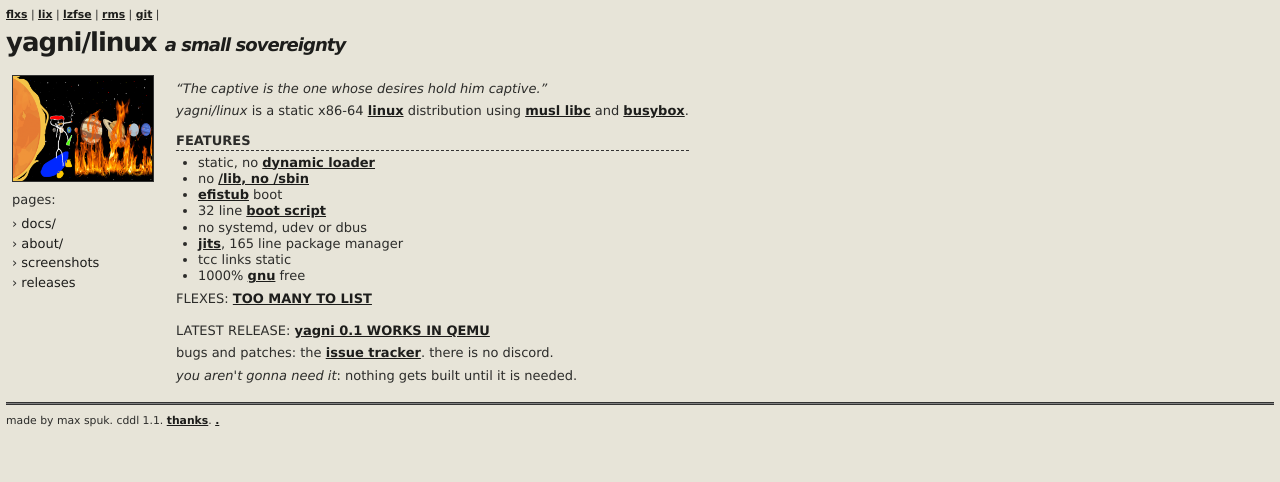
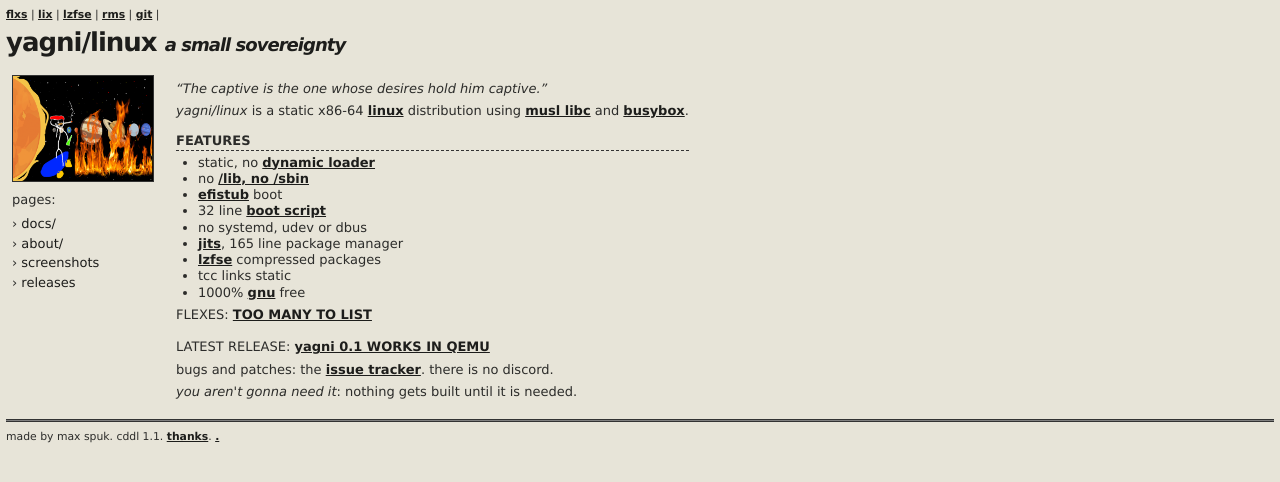
Before and after one commit to yagnilinux/yagnilinux.github.io, a plain HTML site: page index.html in a window 1280 px wide. Drawn offline with Linux system fonts and the light colour scheme.

Commit message:
lzfse back

```diff
--- a/index.html
+++ b/index.html
@@ -53,6 +53,7 @@ hr { border: 0; border-top: 3px double #333; }
 <li>32 line <a href="boot.html">boot script</a></li>
 <li>no systemd, udev or dbus</li>
 <li><a href="jits.html">jits</a>, 165 line package manager</li>
+<li><a href="https://github.com/lzfse/lzfse">lzfse</a> compressed packages</li>
 <li>tcc links static</li>
 <li>1000% <a href="https://www.gnu.org">gnu</a> free</li>
 </ul>
```
